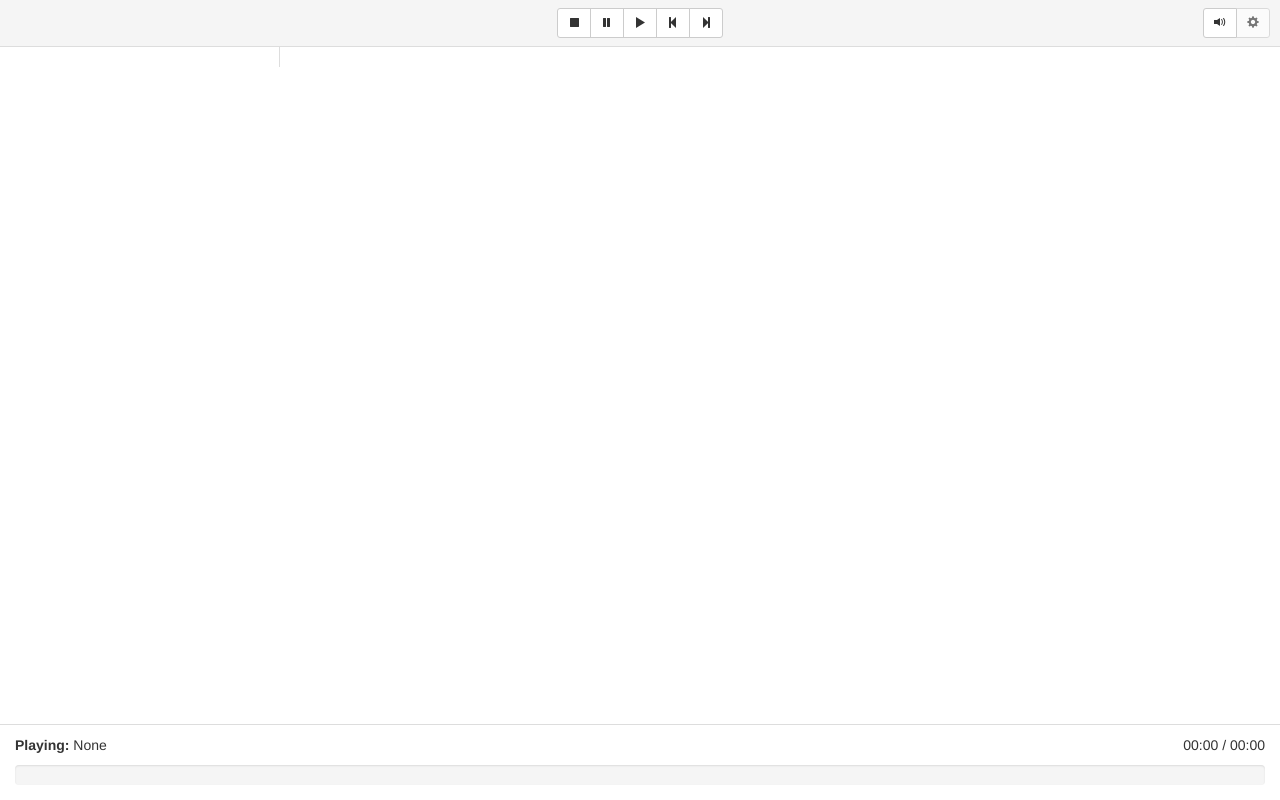
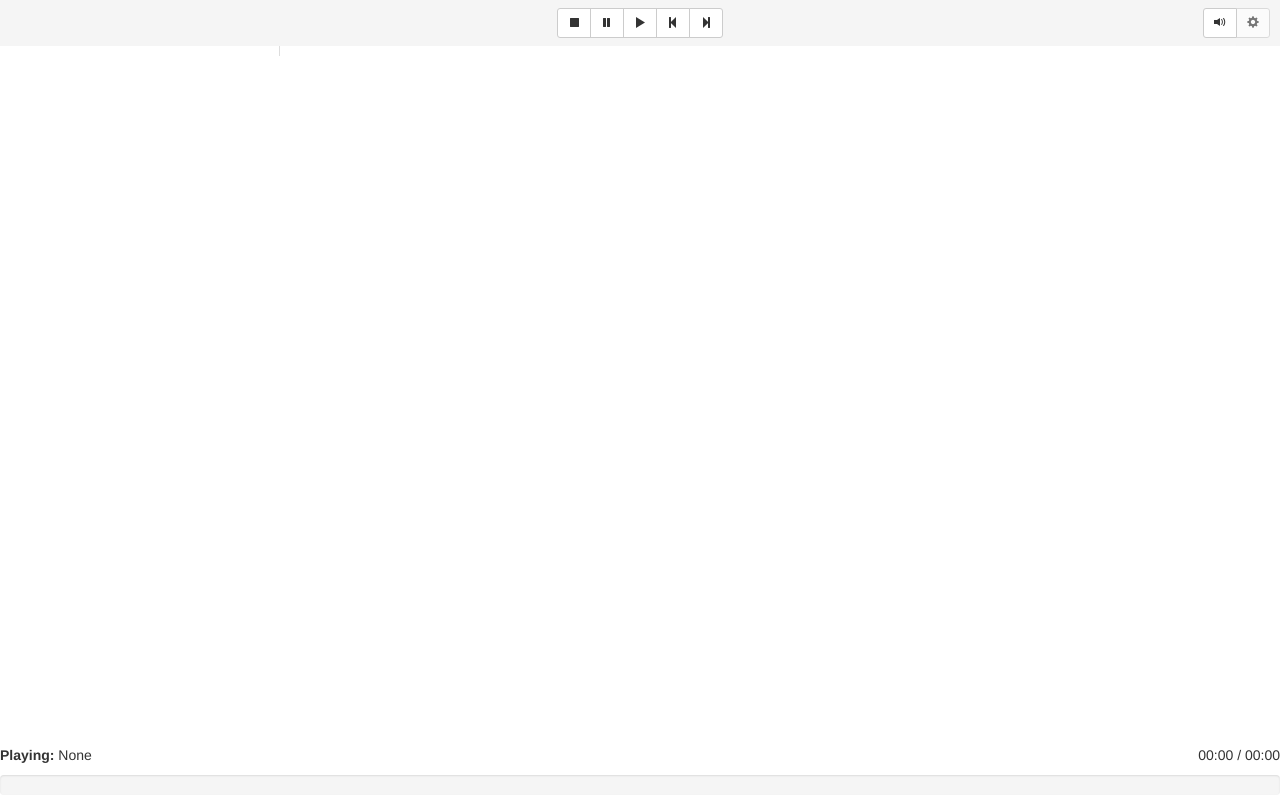
Before and after one commit to doanamo/Music-Player-01-2015, a website: page index.html in a window 1280 px wide. Drawn offline with Linux system fonts and the light colour scheme.

Commit message:
Remove boostrap elements wherever not needed.

```diff
--- a/index.html
+++ b/index.html
@@ -14,10 +14,8 @@
         <link rel="stylesheet" href="index.css">
     </head>
     <body>
-        <div id="main-panel" class="panel panel-default">
-            <div class="panel-body">
-                <ul class="list-group">
-                    <li id="control-panel" class="list-group-item">
+        <div id="main-panel">
+            <div id="control-panel">
                 <div id="playback-control">
                     <div class="btn-group">
                         <button id="playback-stop" class="btn btn-default btn-sm">
@@ -53,11 +51,11 @@
                         </button>
                     </div>
                 </div>
-                    </li>
+            </div>
 
-                    <li id="view-panel" class="list-group-item">
+            <div id="view-panel">
                 <div id="playlist-panel">
-                            <ul class="list-group">
+                    <ul>
                         <!-- List of playlists. -->
                     </ul>
                 </div>
@@ -65,9 +63,9 @@
                 <div id="tracklist-panel" tabindex="0">
                     <!-- Tracklist elements. -->
                 </div>
-                    </li>
+            </div>
 
-                    <li id="playback-panel" class="list-group-item">
+            <div id="playback-panel">
                 <div id="playback-info">
                     <b>Playing: </b>
                     <p id="playback-name">None</p>
@@ -77,12 +75,10 @@
                 <div id="playback-progress" class="progress">
                     <div class="progress-bar progress-bar-default" role="progressbar" style="width: 0%"></div>
                 </div>
-                    </li>
-                </ul>
             </div>
         </div>
 
-        <div id="volume-panel" class="panel panel-default">
+        <div id="volume-panel">
             <div id="volume-slider" class="progress">
                 <div class="progress-bar progress-bar-default" role="progressbar" style="width: 100%"></div>
             </div>
--- a/style/main-panel.css
+++ b/style/main-panel.css
@@ -1,24 +1,11 @@
 #main-panel
 {
     position: fixed;
+
     top: 0px;
+    left: 0px;
     bottom: 0px;
-    left: 0px;
     right: 0px;
-    margin: 0px;
 
-    border-radius: 0px;
-    border-width: 0px;
-}
-
-#main-panel > .panel-body
-{
     padding: 0px;
 }
-
-#main-panel > .panel-body > .list-group > li
-{
-    border-radius: 0px;
-    border-width: 0px;
-    margin: 0px;
-}
```
Lines whose indentation alone changed are shown as unchanged.
